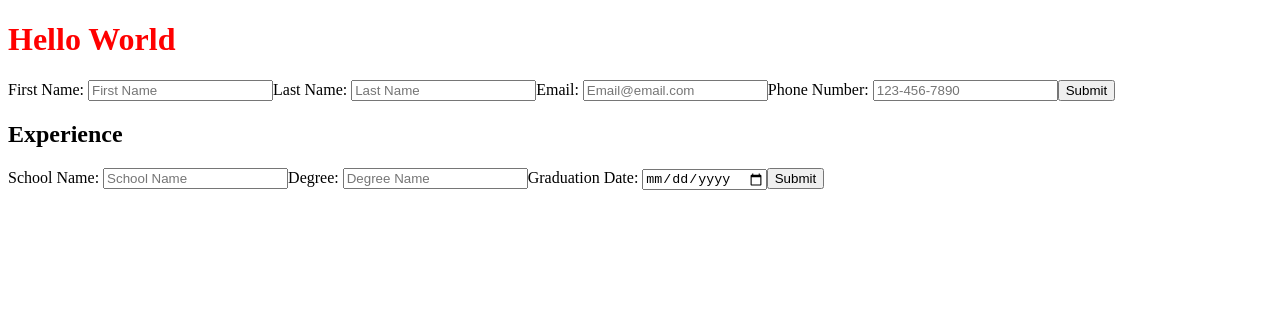
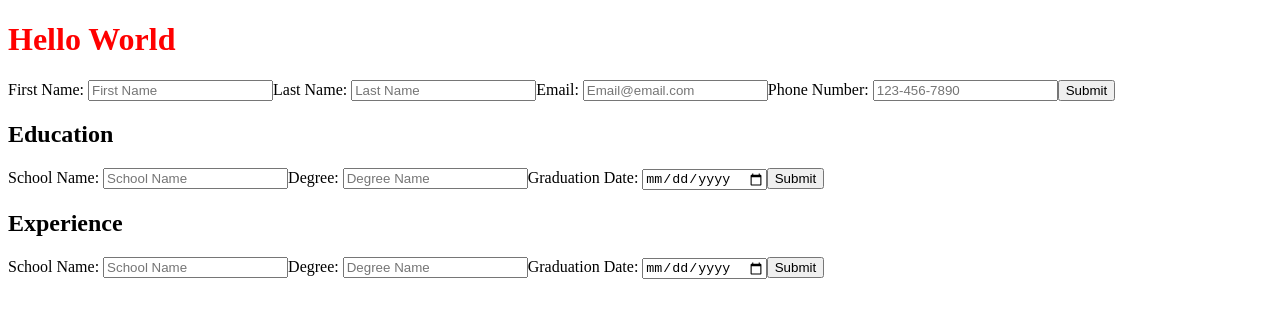
Before and after one commit to Dan-McGrath/cv-application, a React (Vite) app: page / in a window 1280 px wide. Shown: the top 318 px of the page. Built offline with nearby package versions, Linux system fonts and the light colour scheme.

Commit message:
Finish education section

```diff
--- a/src/components/App.jsx
+++ b/src/components/App.jsx
@@ -1,6 +1,7 @@
 import { useState } from "react";
 import Personal from "./personal/Personal.jsx";
 import Experience from "./experience/Experience.jsx";
+import Education from './education/Education.jsx';
 
 function App() {
   const [count, setCount] = useState(0);
@@ -9,6 +10,7 @@ function App() {
     <>
       <h1>Hello World</h1>
       <Personal />
+      <Education />
       <Experience />
     </>
   );
--- a/src/components/education/Education.jsx
+++ b/src/components/education/Education.jsx
@@ -0,0 +1,10 @@
+import EducationForm from "../form/EducationForm";
+
+export default function Education() {
+    return (
+        <section className="Education">
+            <h2>Education</h2>
+            <EducationForm />
+        </section>
+    )
+}
--- /dev/null
+++ b/src/components/form/EducationForm.jsx
@@ -0,0 +1,43 @@
+import { useState } from "react";
+import { Input, Label } from "./input.jsx";
+import Button from "./button.jsx";
+
+export default function EducationForm() {
+    const [isSubmitted, setIsSubmitted] = useState(false);
+    const [schoolName, setSchoolName] = useState('');
+    const [degree, setDegree] = useState('');
+    const [graduationDate, setGraduationDate] = useState('');
+
+    const schoolNameHandler = (e) => setSchoolName(e.target.value);
+    const degreeHandler = (e) => setDegree(e.target.value);
+    const graduationDateHandler = (e) => setGraduationDate(e.target.value)
+
+    const submitHandler = (e) => {
+        e.preventDefault();
+        setIsSubmitted(!isSubmitted)
+    }
+
+    const editHandler = (e) => {
+        e.preventDefault(e);
+        setIsSubmitted(!isSubmitted);
+    }
+
+    return (
+        isSubmitted ?
+        <>
+            <p>{schoolName}</p>
+            <p>{degree}</p>
+            <p>{graduationDate}</p>
+            <Button onClick={editHandler} />
+        </> :
+        <form onSubmit={submitHandler}>
+            <Label htmlFor='school-name' text='School Name: ' />
+            <Input type='text' name='school-name' idName='school-name' text='School Name' value={schoolName} handler={schoolNameHandler}/>
+            <Label htmlFor='degree' text='Degree: ' />
+            <Input type='text' name='degree' idName='degree' text='Degree Name' value={degree} handler={degreeHandler}/>
+            <Label htmlFor='graduation-date' text='Graduation Date: ' />
+            <Input type='date' name='graduation-date' idName='graduation-date' value={graduationDate} handler={graduationDateHandler}/>
+            <input type='submit' />
+        </form>
+    )
+}
```
